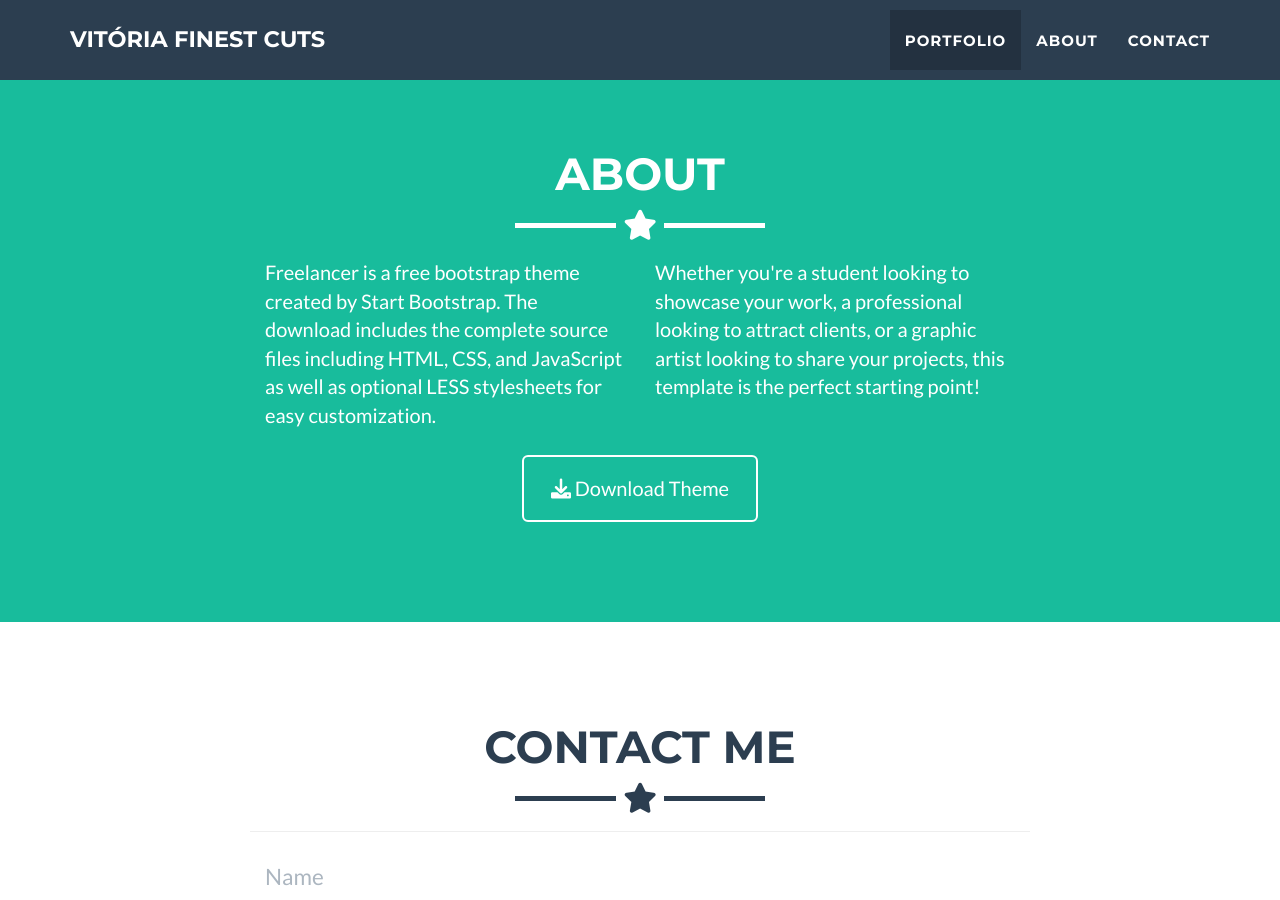
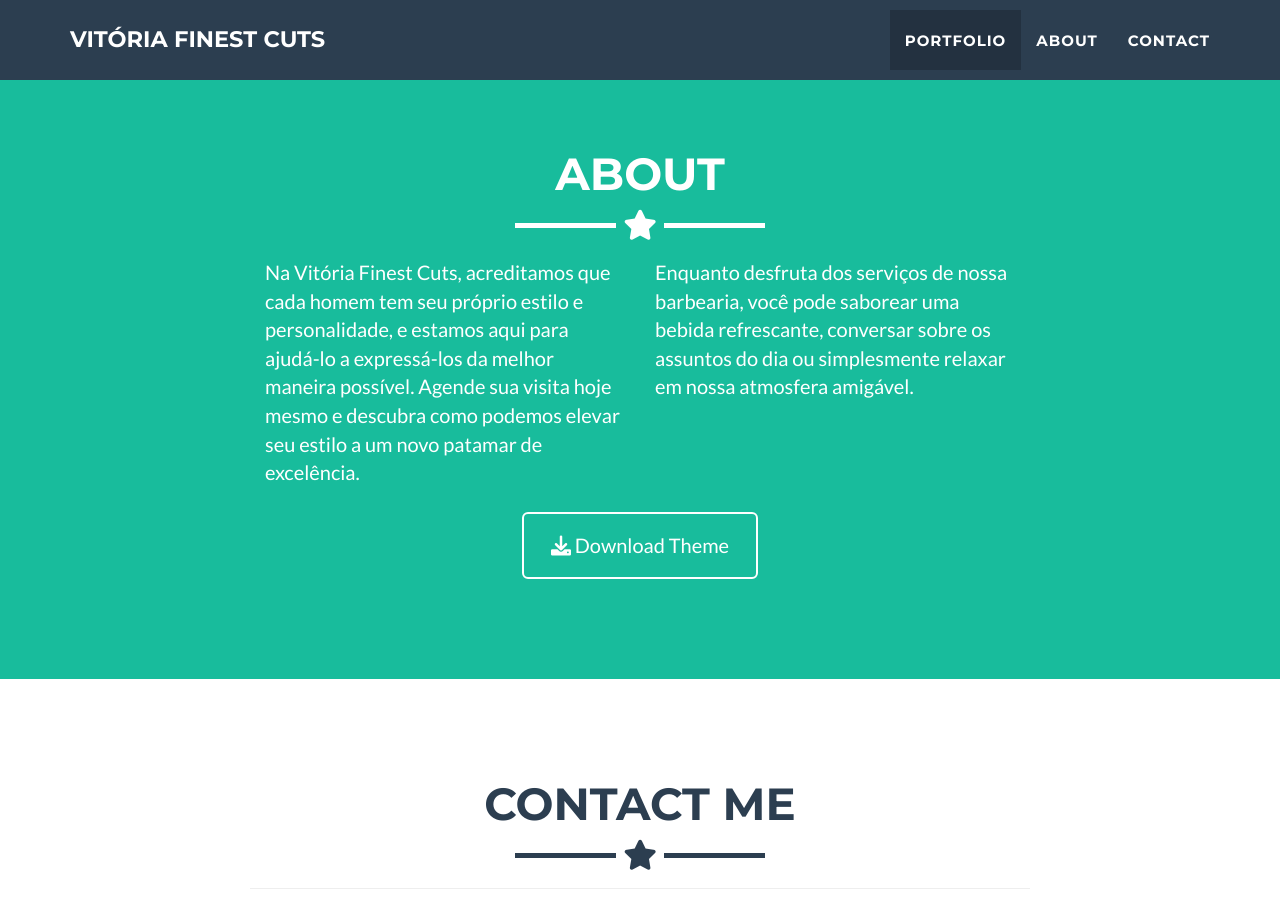
Before and after one commit to Jhonysc43/melhorescortes, a Jekyll site: the page built from _posts/2014-07-18-project-1.markdown, in a window 1280 px wide and 900 px high, scrolled down 1623 px. Built offline with Jekyll 4.4.1, drawn with Linux system fonts in a browser that asks for light colours.

Commit message:
Update about.html

```diff
--- a/_includes/about.html
+++ b/_includes/about.html
@@ -9,13 +9,13 @@
     </div>
     <div class="row">
       <div class="col-lg-4 col-lg-offset-2">
-        <p>Freelancer is a free bootstrap theme created by Start Bootstrap. The download includes the complete
-          source files including HTML, CSS, and JavaScript as well as optional LESS stylesheets for easy
-          customization.</p>
+        <p>Na Vitória Finest Cuts, acreditamos que cada homem tem seu próprio estilo e personalidade,
+          e estamos aqui para ajudá-lo a expressá-los da melhor maneira possível. Agende sua visita hoje
+          mesmo e descubra como podemos elevar seu estilo a um novo patamar de excelência.</p>
       </div>
       <div class="col-lg-4">
-        <p>Whether you're a student looking to showcase your work, a professional looking to attract clients, or
-          a graphic artist looking to share your projects, this template is the perfect starting point! </p>
+        <p>Enquanto desfruta dos serviços de nossa barbearia, você pode saborear uma bebida refrescante,
+          conversar sobre os assuntos do dia ou simplesmente relaxar em nossa atmosfera amigável. </p>
       </div>
       <div class="col-lg-8 col-lg-offset-2 text-center">
         <a href="https://github.com/jeromelachaud/freelancer-theme" class="btn btn-lg btn-outline">
```
